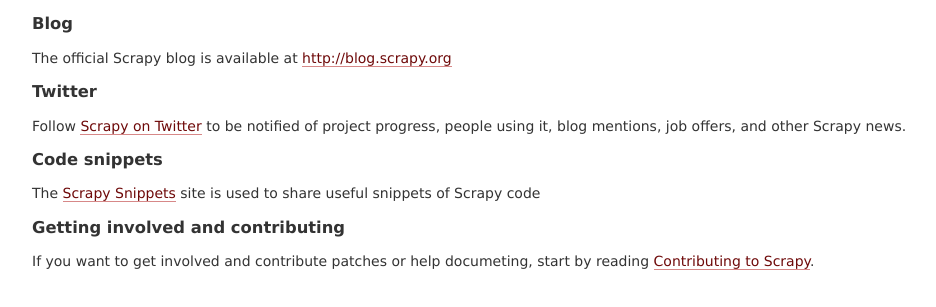
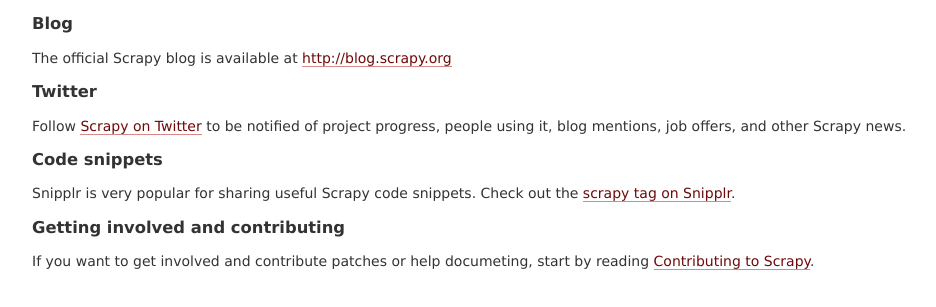
Before and after one commit to scrapy/scrapy.org, a Django app: template templates/pages/community.html in a window 1280 px wide. Shown: the part 551-858 px from the top of the page, without its empty margins (128-1064 px from the left). Run offline with Django 3.2, Linux system fonts and the light colour scheme; the template is opened without the code that fills it, so the values that code supplies are empty.

Commit message:
removed references to scrapy snippets site

```diff
--- a/templates/pages/community.html
+++ b/templates/pages/community.html
@@ -58,8 +58,9 @@
 
     <h3>Code snippets</h3>
 
-    <p>The <a href="http://snippets.scrapy.org/">Scrapy Snippets</a> site is
-    used to share useful snippets of Scrapy code</p>
+    <p>Snipplr is very popular for sharing useful Scrapy code snippets. Check
+    out the <a href="http://snipplr.com/all/tags/scrapy/">scrapy tag on
+    Snipplr</a>.</p>
 
     <h3>Getting involved and contributing</h3>
 
--- a/templates/pages/doc.html
+++ b/templates/pages/doc.html
@@ -29,7 +29,7 @@
     <h3>Examples, code snippets and other tutorials</h3>
 
     <ul>
-    <li><a href="http://snippets.scrapy.org">Scrapy Snippets</a> site contains many useful code snippets, classified by topic and scrapy version. You are encouraged to upload yours!</li>
+    <li><a href="http://snipplr.com/all/tags/scrapy/">Scrapy tag on Snipplr</a> contains many useful code snippets, classified by topic and scrapy version. You are encouraged to upload yours!</li>
     <li><a href="http://blog.syslogd.net/2011/11/24/civic-hacking-with-python-part-2/">Scrapy tutorial</a> by Marco Ponton</li>
     <li><a href="http://steamforge.net/wiki/index.php/How_to_Install_Scrapy_in_64-bit_Windows_7">How to Install Scrapy in 64-bit Windows 7</a></li>
     </ul>
--- a/templates/pages/timeline.html
+++ b/templates/pages/timeline.html
@@ -9,6 +9,7 @@
     <p>A summary of the project milestones, in reverse chronological order:</p>
 
     <p>
+    2012-08-31 Shutted down Scrapy Snippets site, in favour of using Snipplr<br />
     2011-09-16 Scrapy (source code, wiki &amp; issues) has <a href="https://github.com/scrapy/scrapy">moved to Github!</a><br />
     2011-01-02 Scrapy 0.12 released!<br />
     2010-09-29 Scrapy 0.10.3 released!<br />
```
